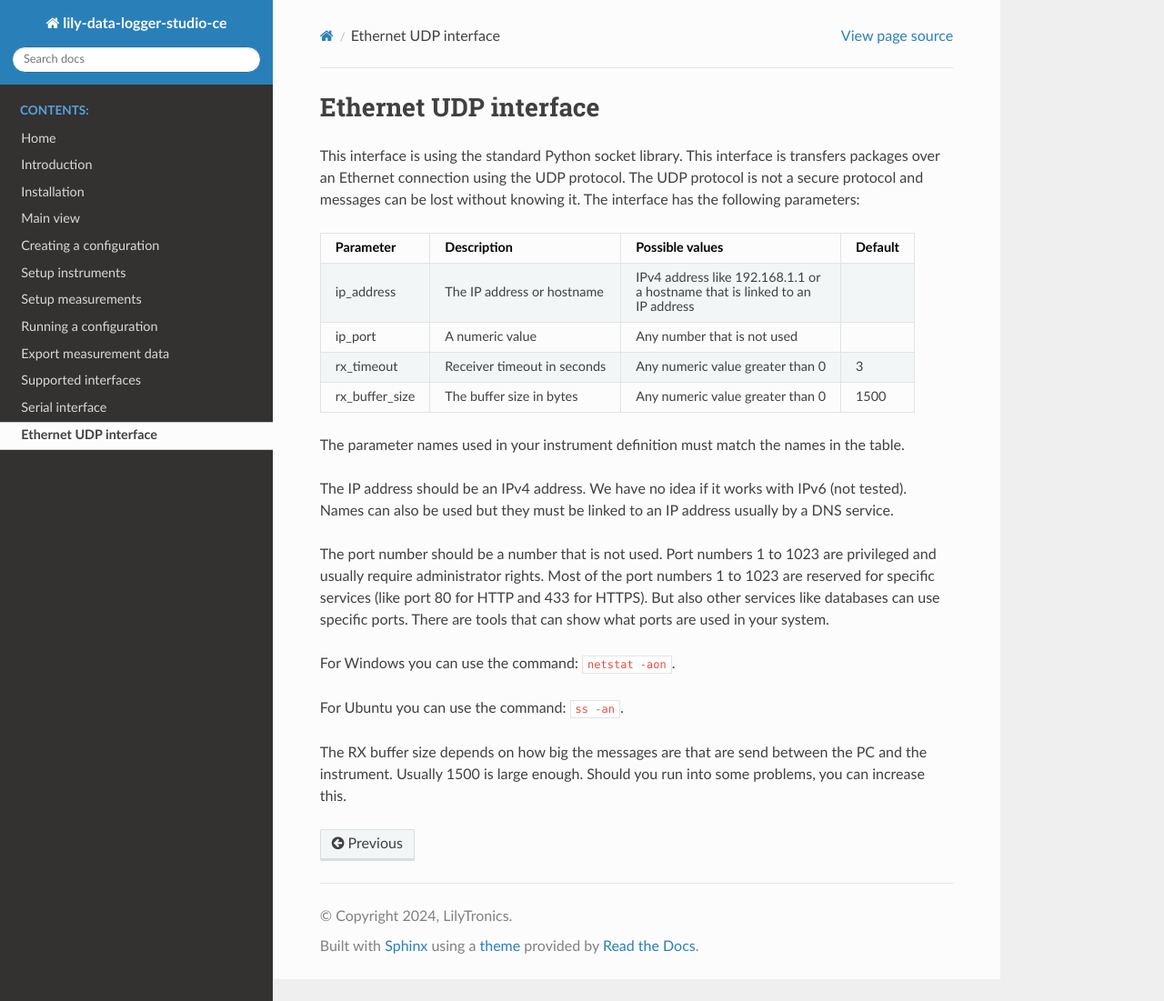
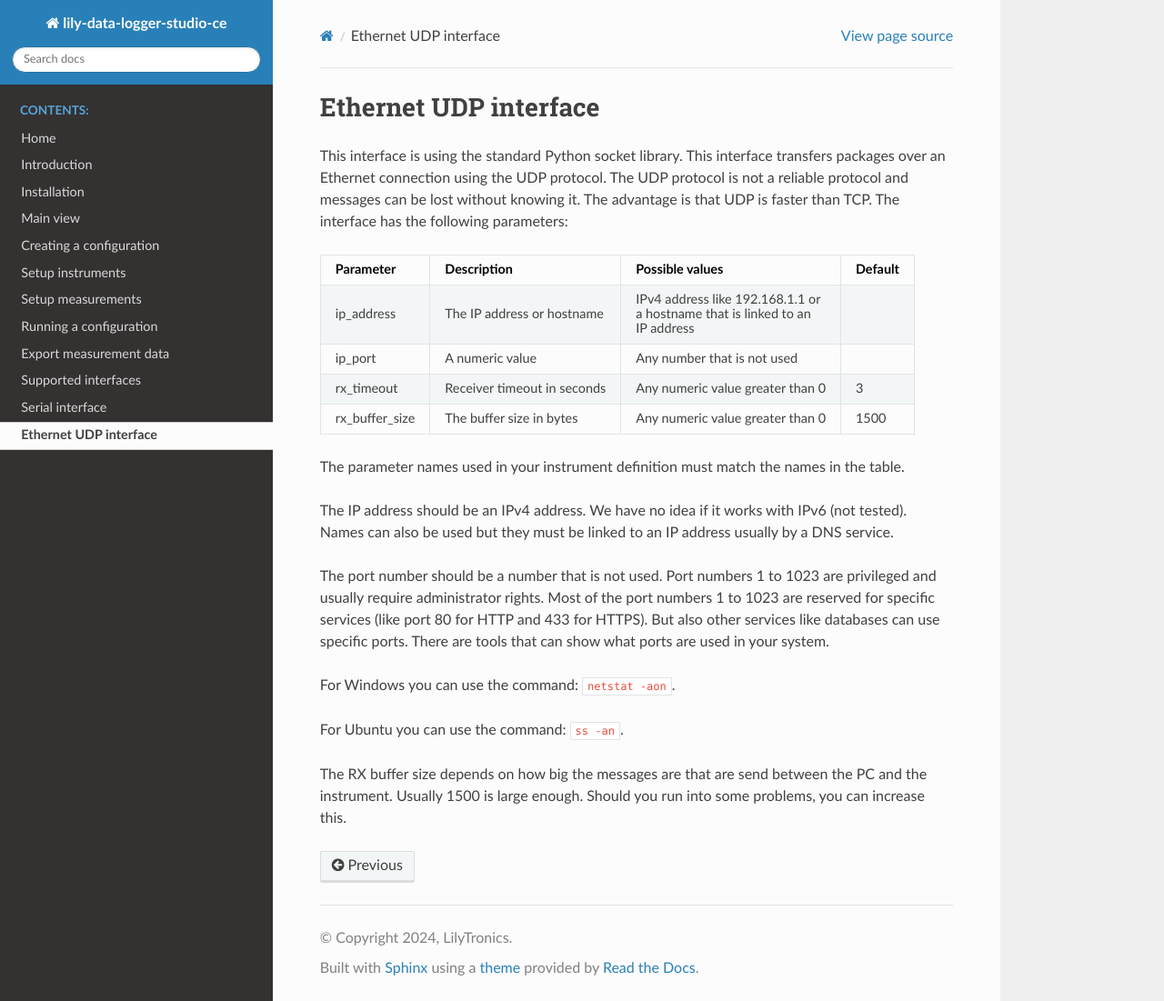
Before and after one commit to LilyTronics/lily_data_logger_software, a Sphinx documentation site: the page built from docs/udp_interface.rst, in a window 1280 px wide and 1101 px high. Shown: the whole window at 91% size. Built offline with Sphinx 7.4.7 and the Read the Docs theme 2.0.0, drawn with Linux system fonts in a browser that asks for light colours.

Commit message:
updated page about the UDP interface

```diff
--- a/docs/udp_interface.rst
+++ b/docs/udp_interface.rst
@@ -1,9 +1,10 @@
 Ethernet UDP interface
 ======================
 
-This interface is using the standard Python socket library. This interface is transfers packages
-over an Ethernet connection using the UDP protocol. The UDP protocol is not a secure protocol and
-messages can be lost without knowing it. The interface has the following parameters:
+This interface is using the standard Python socket library. This interface transfers packages
+over an Ethernet connection using the UDP protocol. The UDP protocol is not a reliable protocol and
+messages can be lost without knowing it. The advantage is that UDP is faster than TCP.
+The interface has the following parameters:
 
 ================ ================================= ================================== =========
  Parameter        Description                       Possible values                    Default
```
